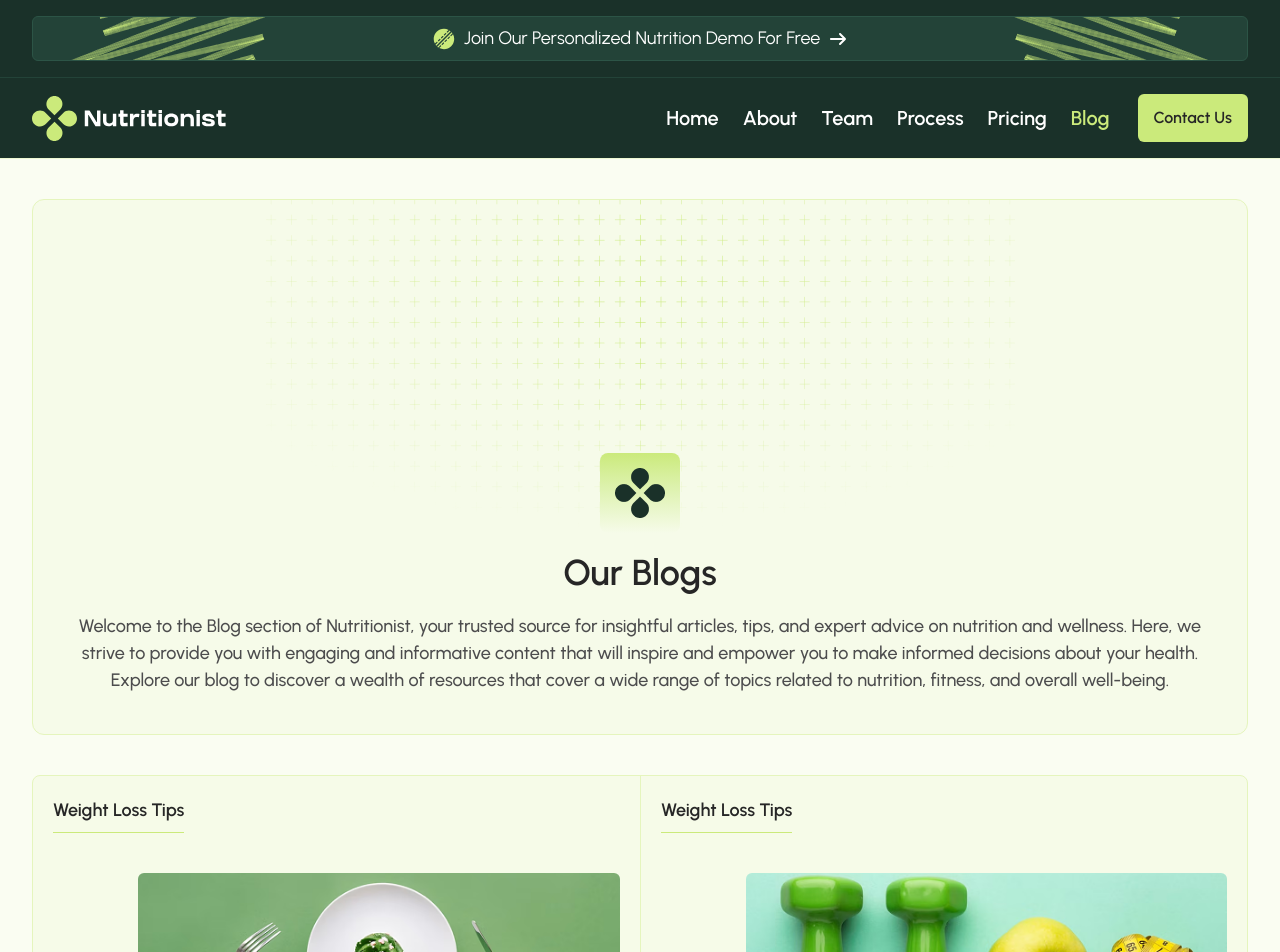
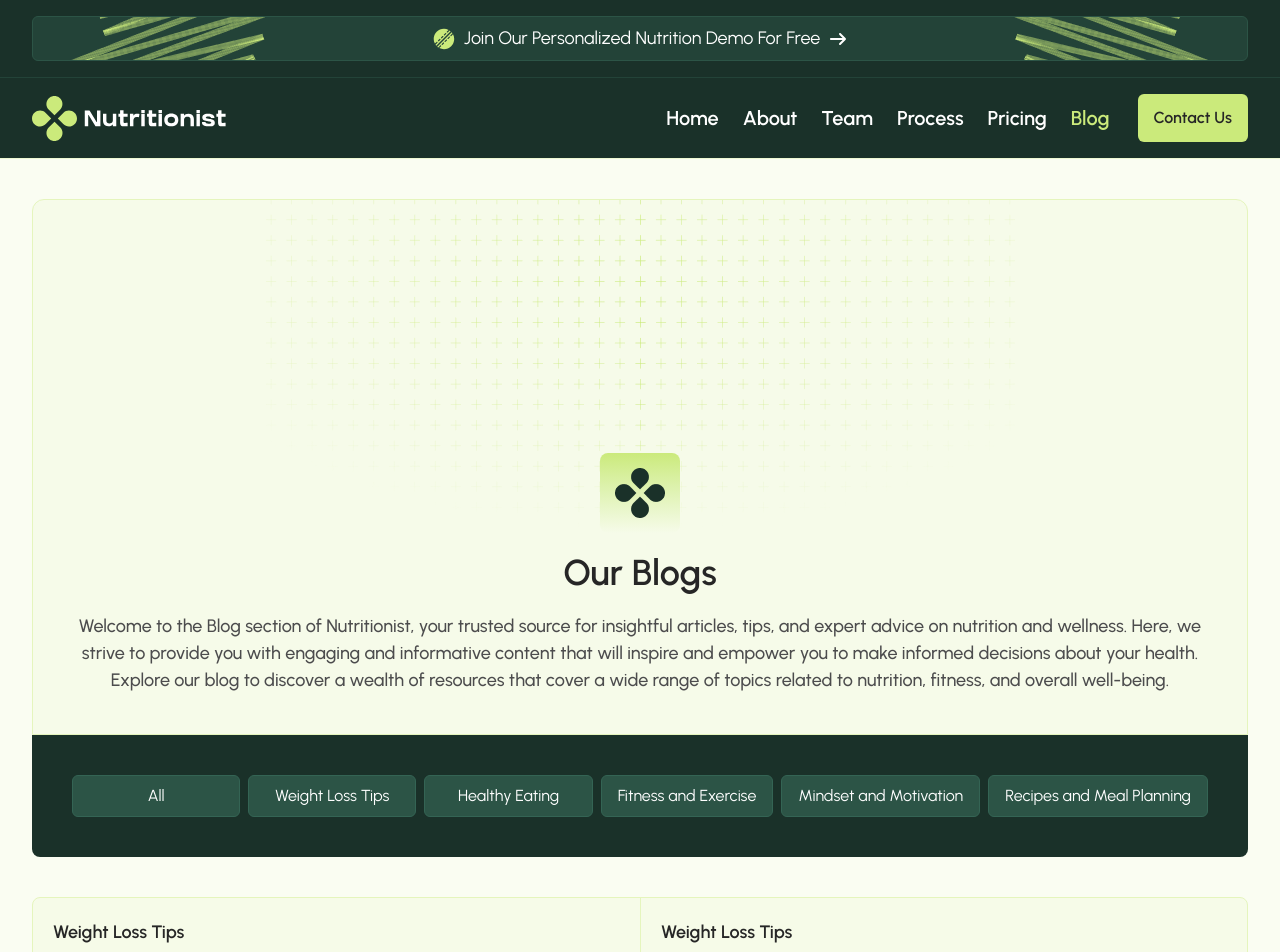
Before and after one commit to k7areef/Nutritionist, a React (Vite) app: page /blogs in a window 1280 px wide. Shown: the top 952 px of the page. Built offline with nearby package versions, Linux system fonts and the light colour scheme.

Commit message:
feat: Add Blogs Filter

```diff
--- /dev/null
+++ b/src/components/Sections/BlogsFilter.jsx
@@ -0,0 +1,25 @@
+import data from "@data/blogs.json";
+
+function BlogsFilter() {
+    return (
+        <section className="blogs-filter-section" id="blogsFilter">
+            <div className="container">
+                <div className="content-wrapper bg-dark-green-15 text-white p-5 md:p-10 rounded-b-lg flex items-center gap-2 flex-wrap">
+                    {
+                        data.categories.map((category, index) => (<button
+                            key={index}
+                            type="button"
+                            title={category}
+                            aria-label={category}
+                            className={`category-tab bg-dark-green-25 border border-dark-green-30 rounded-md py-2 px-4 flex-1 text-nowrap text-center transition`}
+                        >
+                            {category}
+                        </button>))
+                    }
+                </div>
+            </div>
+        </section>
+    )
+}
+
+export default BlogsFilter;
--- a/src/data/blogs.json
+++ b/src/data/blogs.json
@@ -1,5 +1,6 @@
 {
     "categories": [
+        "All",
         "Weight Loss Tips",
         "Healthy Eating",
         "Fitness and Exercise",
--- a/src/pages/BlogsPage.jsx
+++ b/src/pages/BlogsPage.jsx
@@ -1,4 +1,5 @@
 import Blogs from "@components/Sections/Blogs";
+import BlogsFilter from "@components/Sections/BlogsFilter";
 import HeaderInformation from "@components/Sections/HeaderInformation";
 import useChangeTitle from "@hooks/useChangeTitle";
 
@@ -7,7 +8,8 @@ function BlogsPage() {
     return (
         <div className="blogs-page">
             <main>
-                <HeaderInformation page="blogs" />
+                <HeaderInformation page="blogs" className="rounded-b-none" />
+                <BlogsFilter />
                 <Blogs />
             </main>
         </div>
```
